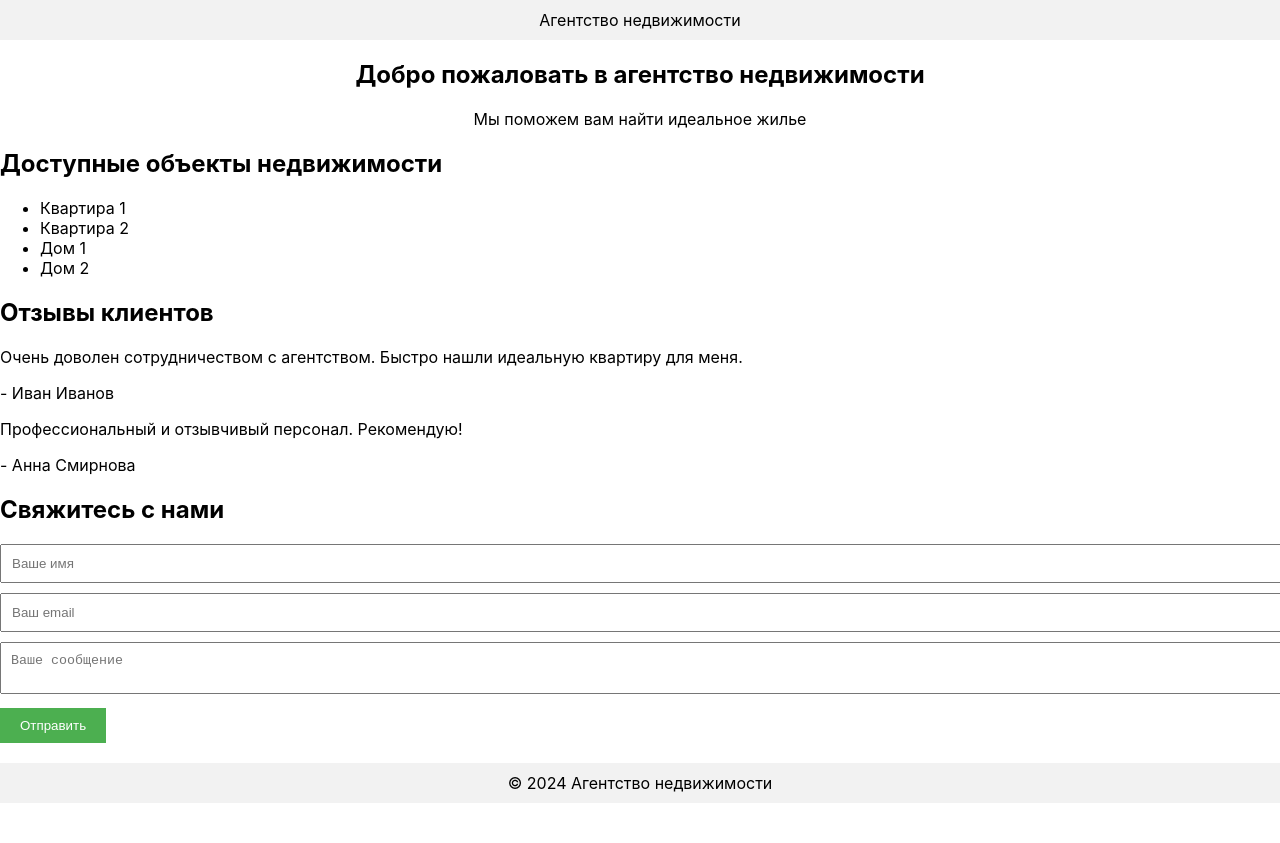
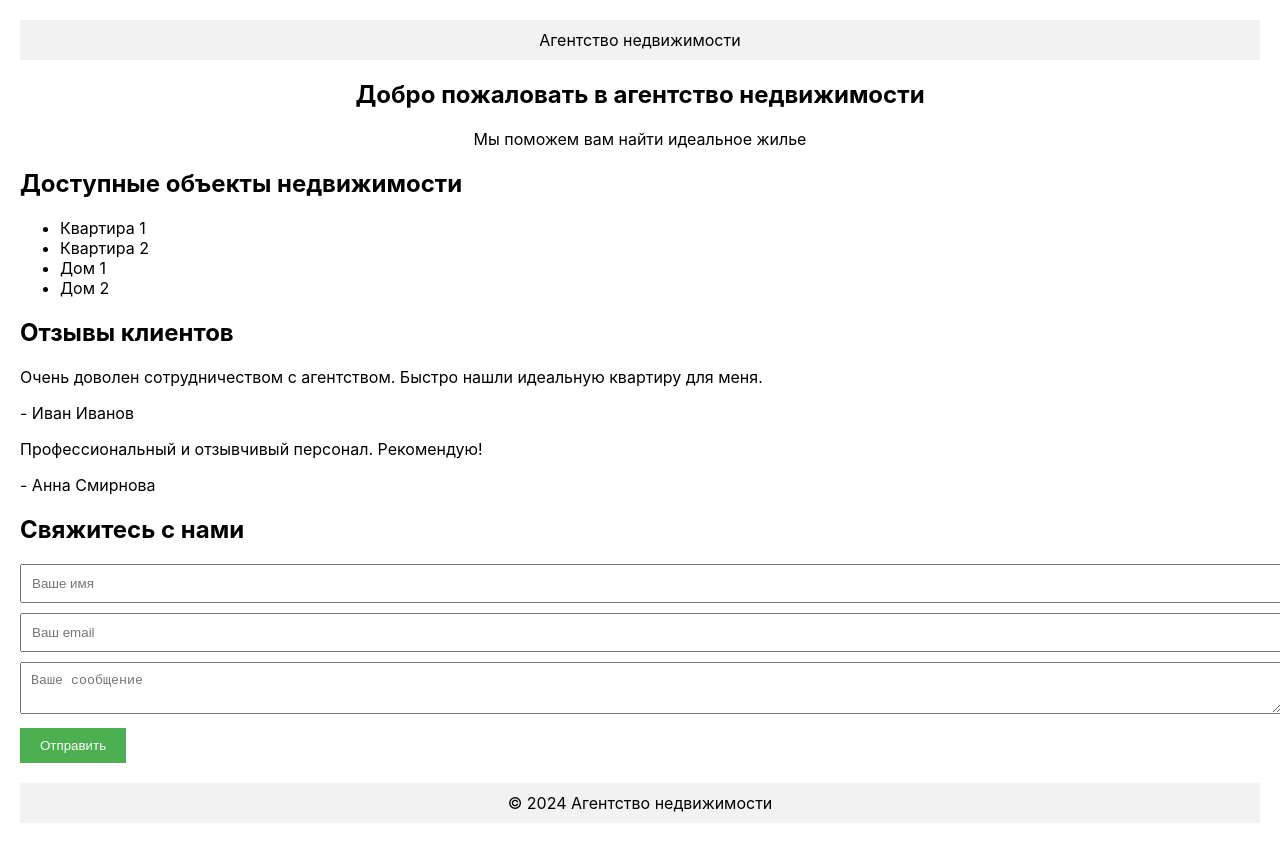
Before and after one commit to spiraspira/reactlab4, a React (Create React App) app: page / in a window 1280 px wide. Shown: the top 843 px of the page. Before the commit the page ends 803 px from the top, so only its background shows below. Built offline with nearby package versions, Linux system fonts and the light colour scheme.

Commit message:
Update styles

```diff
--- a/src/App.js
+++ b/src/App.js
@@ -20,7 +20,7 @@ function App() {
       ];
 
   return (
-    <div>
+    <div className="app">
         <Header />
         <GreetingsSection />
         <PropertyList properties={myProperties} />
```
